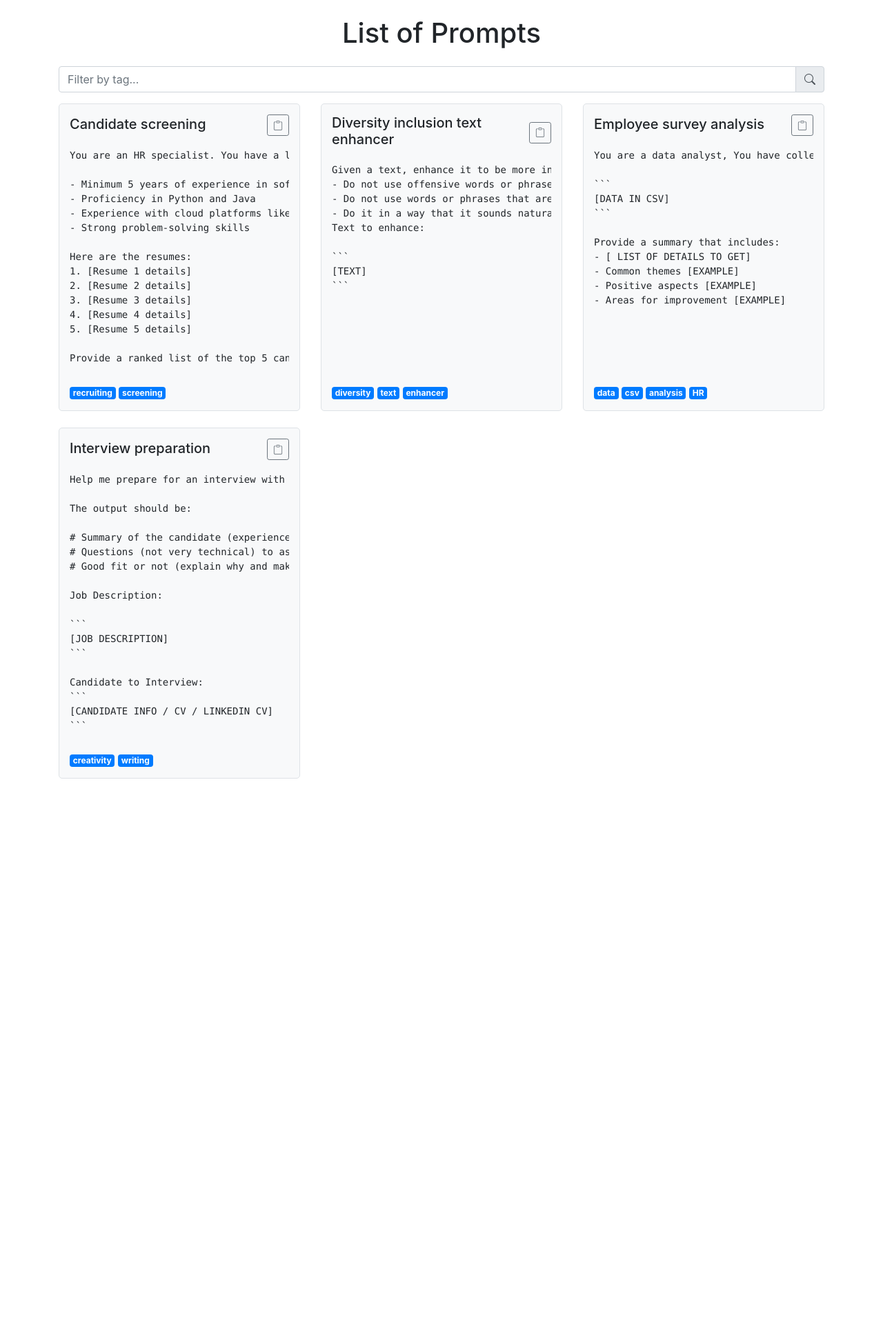
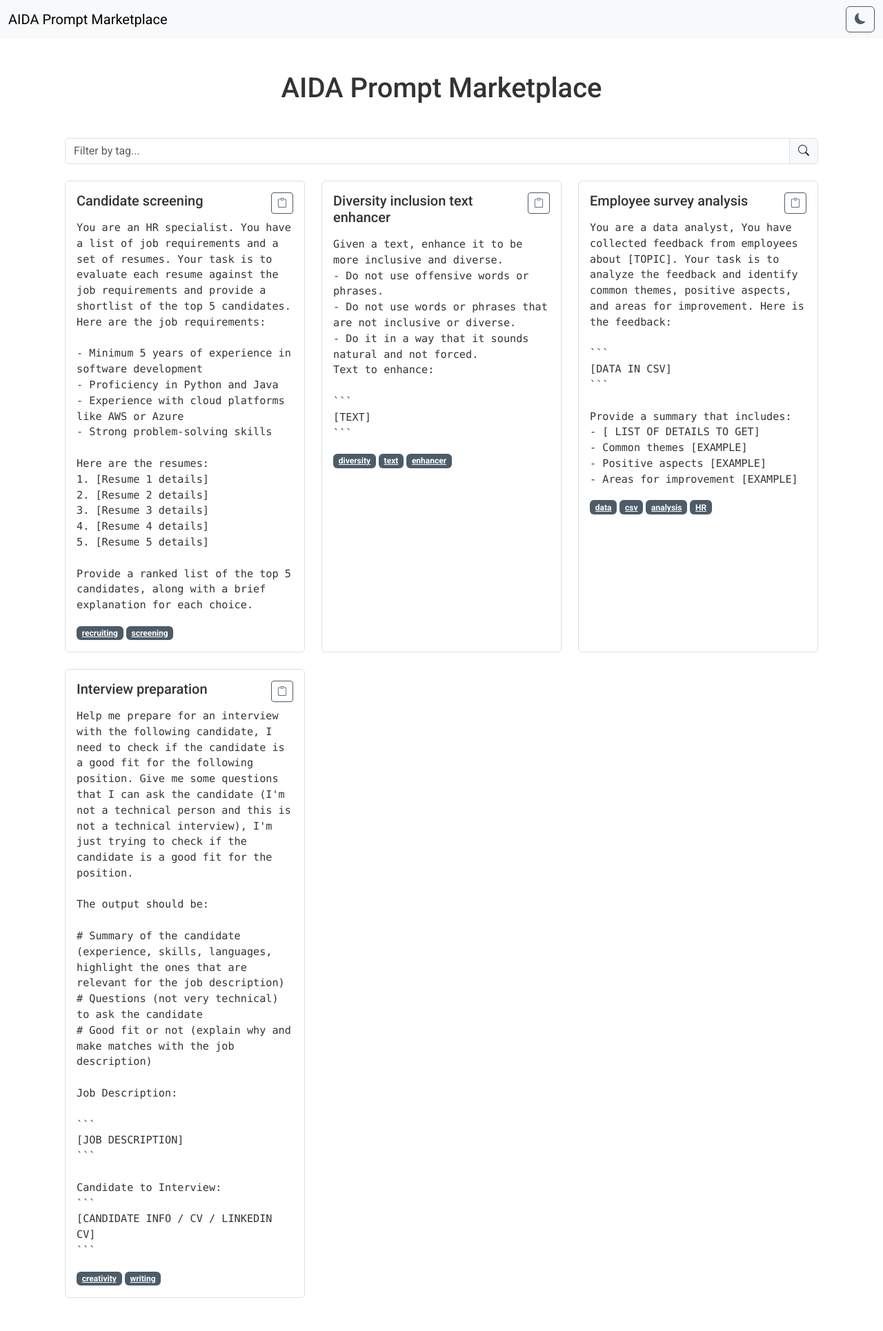
Before and after one commit to ERNI-Academy/asset-prompting-marketplace, a Jekyll site: the page built from aida-prompts/index.md, in a window 1280 px wide. Shown: the whole page at 69% size. Built offline with Jekyll 4.4.1, drawn with Linux system fonts in a browser that asks for light colours; before the commit the page ends 1153 px from its top, so only the background shows below that.

Commit message:
✨ Refactor AIDA Prompt Marketplace layout and styles
- Updated the index page to utilize Bootstrap 5 for improved responsiveness and styling.
- Enhanced the prompt display with a card layout and modal for better user interaction.
- Implemented a dark mode toggle and improved toast notifications for clipboard actions.
- Refined CSS with custom variables for theming and added Google Fonts for better typography.
- Improved search functionality and tag filtering for a more intuitive user experience.

```diff
--- a/aida-prompts/_layouts/default.html
+++ b/aida-prompts/_layouts/default.html
@@ -3,29 +3,53 @@
 <head>
   <meta charset="UTF-8">
   <title>{{ page.title }}</title>
-  <!-- Bootstrap CSS -->
-  <link rel="stylesheet" href="https://stackpath.bootstrapcdn.com/bootstrap/4.5.2/css/bootstrap.min.css">
-  <!-- Bootstrap Icons CSS -->
-  <link rel="stylesheet" href="https://cdn.jsdelivr.net/npm/bootstrap-icons@1.5.0/font/bootstrap-icons.css">
-  <!-- Optional: Your Custom CSS -->
+  <!-- Bootstrap CSS (v5.3) -->
+  <link rel="stylesheet" href="https://cdn.jsdelivr.net/npm/bootstrap@5.3.0/dist/css/bootstrap.min.css">
+  <!-- Bootstrap Icons -->
+  <link rel="stylesheet" href="https://cdn.jsdelivr.net/npm/bootstrap-icons@1.10.5/font/bootstrap-icons.css">
+  <!-- Google Fonts -->
+  <link rel="stylesheet" href="https://fonts.googleapis.com/css2?family=Roboto:wght@400;500;700&display=swap">
+  <!-- Custom CSS -->
   <link rel="stylesheet" href="/assets/css/style.css">
 </head>
 <body>
+
+  <!-- Navbar with Dark Mode Toggle -->
+  <nav class="navbar navbar-light bg-light">
+    <div class="container-fluid">
+      <a class="navbar-brand" href="#">{{ site.title }}</a>
+      <button class="btn btn-outline-secondary" id="darkModeToggle">
+        <i class="bi bi-moon-fill"></i>
+      </button>
+    </div>
+  </nav>
+
   <!-- Toast Notification -->
-  <div aria-live="polite" aria-atomic="true" style="position: relative;">
-    <div id="copyToast" class="toast" role="alert" data-delay="2000" style="position: absolute; top: 1rem; right: 1rem;">
-      <div class="toast-body">
-        Prompt copied to clipboard!
+  <div class="position-fixed top-0 end-0 p-3" style="z-index: 11;">
+    <div id="copyToast" class="toast align-items-center text-white bg-success border-0" role="alert" aria-live="assertive" aria-atomic="true" data-bs-delay="2000">
+      <div class="d-flex">
+        <div class="toast-body">
+          Prompt copied to clipboard!
+        </div>
+        <button type="button" class="btn-close btn-close-white me-2 m-auto" data-bs-dismiss="toast" aria-label="Close"></button>
       </div>
     </div>
   </div>
 
-  <div class="container">
+  <!-- Main Content -->
+  <div class="container my-5">
     {{ content }}
   </div>
 
-  <!-- jQuery and Bootstrap JS Bundle -->
-  <script src="https://code.jquery.com/jquery-3.5.1.slim.min.js"></script>
-  <script src="https://stackpath.bootstrapcdn.com/bootstrap/4.5.2/js/bootstrap.bundle.min.js"></script>
+  <!-- Bootstrap JS Bundle -->
+  <script src="https://cdn.jsdelivr.net/npm/bootstrap@5.3.0/dist/js/bootstrap.bundle.min.js"></script>
+
+  <!-- Dark Mode Toggle Script -->
+  <script>
+    // Dark Mode Toggle
+    document.getElementById('darkModeToggle').addEventListener('click', function() {
+      document.body.classList.toggle('dark-mode');
+    });
+  </script>
 </body>
 </html>
--- a/aida-prompts/assets/css/style.css
+++ b/aida-prompts/assets/css/style.css
@@ -1,53 +1,123 @@
 /* Custom Styles */
 
-/* Style for the prompt boxes */
-.prompt-box {
-  background-color: #f8f9fa;
-  border: 1px solid #dee2e6;
-  padding: 15px;
-  border-radius: 5px;
-  cursor: pointer;
-  display: flex;
-  flex-direction: column;
-  height: 100%;
+/* Import Google Fonts */
+body {
+  font-family: 'Roboto', sans-serif;
 }
 
-.prompt-box h5 {
-  margin-top: 0;
+/* CSS Variables for Theming */
+:root {
+  --background-color: #ffffff;
+  --text-color: #333333;
+  --primary-color: #4C5C68;
+  --secondary-color: #F0F4F8;
 }
 
-/* Remove absolute positioning from the button */
-.prompt-box .btn {
-  position: static;
+/* Dark Mode Variables */
+body.dark-mode {
+  --background-color: #1e1e1e;
+  --text-color: #f0f0f0;
+  --primary-color: #9fa8b1;
+  --secondary-color: #2e2e2e;
 }
 
-/* Optional: Adjust the prompt text style */
-.prompt-content .prompt-text {
-  margin-top: 10px; /* Add space between the header and text */
-  flex-grow: 1;
+/* Apply Variables */
+body {
+  background-color: var(--background-color);
+  color: var(--text-color);
 }
 
-/* Ensure the tags are positioned at the bottom if needed */
-.prompt-content {
-  display: flex;
-  flex-direction: column;
-  height: 100%;
+/* Navbar */
+.navbar {
+  background-color: var(--secondary-color);
+}
+
+/* Prompt Cards */
+.card.prompt-box {
+  background-color: var(--background-color);
+  border-color: #e0e0e0;
+  cursor: pointer;
+  transition: box-shadow 0.2s, background-color 0.2s;
+}
+
+.card.prompt-box:hover {
+  box-shadow: 0 4px 20px rgba(0, 0, 0, 0.1);
+  background-color: var(--secondary-color);
+}
+
+.card-title {
+  font-weight: 500;
+  color: var(--text-color);
+}
+
+.prompt-content .prompt-text {
+  margin-top: 0.5rem;
+  flex-grow: 1;
+  font-size: 0.95rem;
+  line-height: 1.5;
+  color: var(--text-color);
 }
 
 .prompt-content .tags {
-  margin-top: 10px;
+  margin-top: auto;
 }
 
-/* Cursor styles to indicate clickable elements */
-.prompt-box .tags a {
+.badge.bg-primary {
+  background-color: var(--primary-color) !important;
+}
+
+.badge.bg-primary:hover {
+  background-color: #3a4a54 !important;
   cursor: pointer;
 }
 
-.badge-primary {
-  background-color: #007bff;
+.btn-primary {
+  background-color: var(--primary-color);
+  border-color: var(--primary-color);
 }
 
-.badge-primary:hover {
-  background-color: #0056b3;
-  cursor: pointer;
+.btn-primary:hover {
+  background-color: #3a4a54;
 }
+
+.btn-outline-secondary {
+  color: var(--primary-color);
+  border-color: var(--primary-color);
+}
+
+.btn-outline-secondary:hover {
+  background-color: var(--primary-color);
+  color: #ffffff;
+}
+
+.plain-text {
+  white-space: pre-wrap;
+  word-break: break-word;
+}
+
+/* Toast Customization */
+.toast {
+  opacity: 0;
+  transition: opacity 0.5s ease-in-out;
+}
+
+.toast.show {
+  opacity: 1;
+}
+
+/* Transition Effects */
+.btn, .badge, .card.prompt-box {
+  transition: background-color 0.2s, color 0.2s, box-shadow 0.2s;
+}
+
+/* Smooth Scrolling */
+html {
+  scroll-behavior: smooth;
+}
+
+/* Responsiveness */
+@media (max-width: 576px) {
+  .prompt-box {
+    padding: 0.75rem;
+  }
+}
--- a/aida-prompts/index.md
+++ b/aida-prompts/index.md
@@ -3,94 +3,83 @@ layout: default
 title: AIDA Prompt Marketplace
 ---
 
-<h1 class="my-4 text-center">List of Prompts</h1>
+<div class="container">
 
-<!-- Search Input -->
-<div class="input-group mb-3">
-  <input type="text" id="searchInput" class="form-control" placeholder="Filter by tag..." onkeyup="filterPrompts()">
-  <div class="input-group-append">
+  <!-- Header -->
+  <h1 class="my-5 text-center">{{ page.title }}</h1>
+
+  <!-- Search Input -->
+  <div class="input-group mb-4">
+    <input type="text" id="searchInput" class="form-control" placeholder="Filter by tag..." onkeyup="filterPrompts()">
     <span class="input-group-text"><i class="bi bi-search"></i></span>
   </div>
-</div>
 
-<!-- Prompts Grid -->
-<div class="row">
-  {% assign prompts = site.prompts | sort: 'title' %}
-  {% for prompt in prompts %}
-    <!-- Capture the raw content of the prompt file -->
-    {% capture prompt_raw_content %}
-      {% include_relative {{ prompt.path }} %}
-    {% endcapture %}
+  <!-- Prompts Grid -->
+  <div class="row row-cols-1 row-cols-md-2 row-cols-lg-3 g-4">
+    {% assign prompts = site.prompts | sort: 'title' %}
+    {% for prompt in prompts %}
+      {% capture prompt_raw_content %}
+        {% include_relative {{ prompt.path }} %}
+      {% endcapture %}
 
-    <!-- Remove YAML front matter -->
-    {% assign parts = prompt_raw_content | split: '---' %}
-    {% if parts.size > 2 %}
-      {% assign content_length = parts.size | minus: 2 %}
-      {% assign prompt_content_array = parts | slice: 2, content_length %}
-      {% assign prompt_content = prompt_content_array | join: '---' | strip %}
-    {% else %}
-      {% assign prompt_content = prompt_raw_content %}
-    {% endif %}
+      <!-- Process prompt content -->
+      {% assign parts = prompt_raw_content | split: '---' %}
+      {% if parts.size > 2 %}
+        {% assign prompt_content = parts | slice: 2 | join: '---' | strip %}
+      {% else %}
+        {% assign prompt_content = prompt_raw_content %}
+      {% endif %}
 
-    <div class="col-md-4 mb-4">
-      <div class="prompt-box" data-toggle="modal" data-target="#promptModal{{ forloop.index }}">
-        <div class="prompt-content">
-          <!-- Header with title and copy button -->
-          <div class="d-flex justify-content-between align-items-center mb-2">
-            <h5 class="mb-1">{{ prompt.title }}</h5>
-            <!-- Copy button with icon -->
-            <button
-              class="btn btn-outline-secondary btn-sm copy-btn"
-              title="Copy Prompt"
-            >
-              <i class="bi bi-clipboard"></i>
-            </button>
+      <!-- Prompt Card -->
+      <div class="col">
+        <div class="card h-100 prompt-box" data-bs-toggle="modal" data-bs-target="#promptModal{{ forloop.index }}">
+          <div class="card-body prompt-content">
+            <div class="d-flex justify-content-between align-items-start mb-2">
+              <h5 class="card-title">{{ prompt.title }}</h5>
+              <button class="btn btn-outline-secondary btn-sm copy-btn" title="Copy Prompt">
+                <i class="bi bi-clipboard"></i>
+              </button>
+            </div>
+            <pre class="plain-text prompt-text flex-grow-1">{{ prompt_content | xml_escape }}</pre>
+            {% if prompt.tags %}
+              <div class="tags mt-3">
+                {% for tag in prompt.tags %}
+                  <a href="#" class="badge bg-primary tag-filter" data-tag="{{ tag }}">{{ tag }}</a>
+                {% endfor %}
+              </div>
+            {% endif %}
           </div>
-          <!-- Prompt text -->
-          <pre class="plain-text prompt-text">{{ prompt_content | xml_escape }}</pre>
-          {% if prompt.tags %}
-            <div class="tags">
-              {% for tag in prompt.tags %}
-                <a href="#" class="badge badge-primary tag-filter" data-tag="{{ tag }}">{{ tag }}</a>
-              {% endfor %}
+        </div>
+      </div>
+
+      <!-- Prompt Modal -->
+      <div class="modal fade" id="promptModal{{ forloop.index }}" tabindex="-1" aria-labelledby="promptModalLabel{{ forloop.index }}" aria-hidden="true">
+        <div class="modal-dialog modal-dialog-centered modal-lg">
+          <div class="modal-content">
+            <div class="modal-header">
+              <h5 class="modal-title" id="promptModalLabel{{ forloop.index }}">{{ prompt.title }}</h5>
+              <button type="button" class="btn-close" data-bs-dismiss="modal" aria-label="Close" onclick='event.stopPropagation();'></button>
             </div>
-          {% endif %}
-        </div>
-
-        <!-- Modal -->
-        <div class="modal fade" id="promptModal{{ forloop.index }}" tabindex="-1" role="dialog" aria-labelledby="promptModalLabel{{ forloop.index }}" aria-hidden="true">
-          <div class="modal-dialog modal-lg" role="document">
-            <div class="modal-content">
-              <div class="modal-header">
-                <h5 class="modal-title" id="promptModalLabel{{ forloop.index }}">{{ prompt.title }}</h5>
-                <button type="button" class="close" data-dismiss="modal" aria-label="Close" onclick='event.stopPropagation();'>
-                  <span aria-hidden="true">&times;</span>
-                </button>
-              </div>
-              <div class="modal-body">
-                <pre class="plain-text prompt-text">{{ prompt_content | xml_escape }}</pre>
-                {% if prompt.tags %}
-                  <div class="tags">
-                    {% for tag in prompt.tags %}
-                      <a href="#" class="badge badge-primary tag-filter" data-tag="{{ tag }}">{{ tag }}</a>
-                    {% endfor %}
-                  </div>
-                {% endif %}
-              </div>
-              <div class="modal-footer">
-                <button
-                  class="btn btn-primary copy-btn"
-                >
-                  <i class="bi bi-clipboard"></i> Copy Prompt
-                </button>
-              </div>
+            <div class="modal-body">
+              <pre class="plain-text prompt-text">{{ prompt_content | xml_escape }}</pre>
+              {% if prompt.tags %}
+                <div class="tags mt-3">
+                  {% for tag in prompt.tags %}
+                    <a href="#" class="badge bg-primary tag-filter" data-tag="{{ tag }}">{{ tag }}</a>
+                  {% endfor %}
+                </div>
+              {% endif %}
+            </div>
+            <div class="modal-footer">
+              <button class="btn btn-primary copy-btn">
+                <i class="bi bi-clipboard"></i> Copy Prompt
+              </button>
             </div>
           </div>
         </div>
-        <!-- End Modal -->
       </div>
-    </div>
-  {% endfor %}
+    {% endfor %}
+  </div>
 </div>
 
 <!-- JavaScript Functions -->
```
Also changed, not shown: other parts of aida-prompts/index.md (+6 -4 lines).
